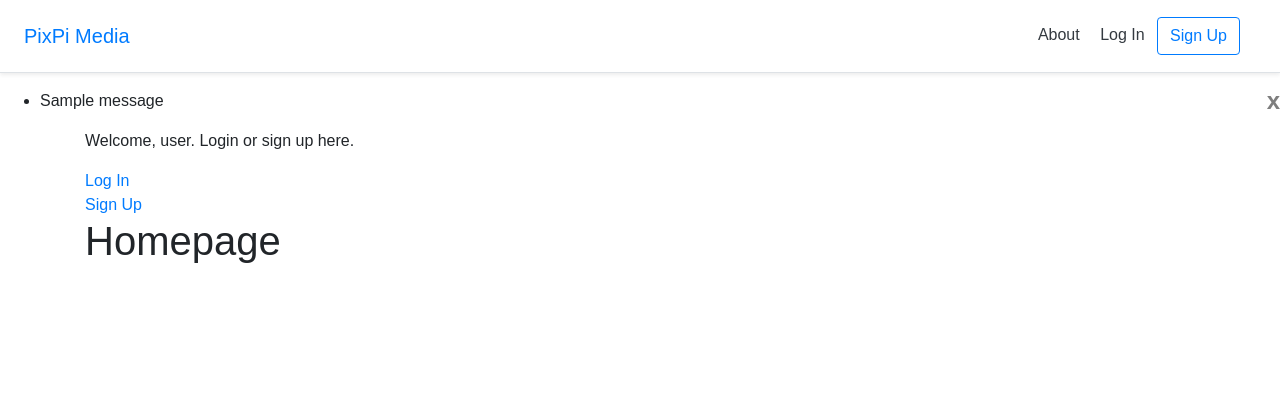
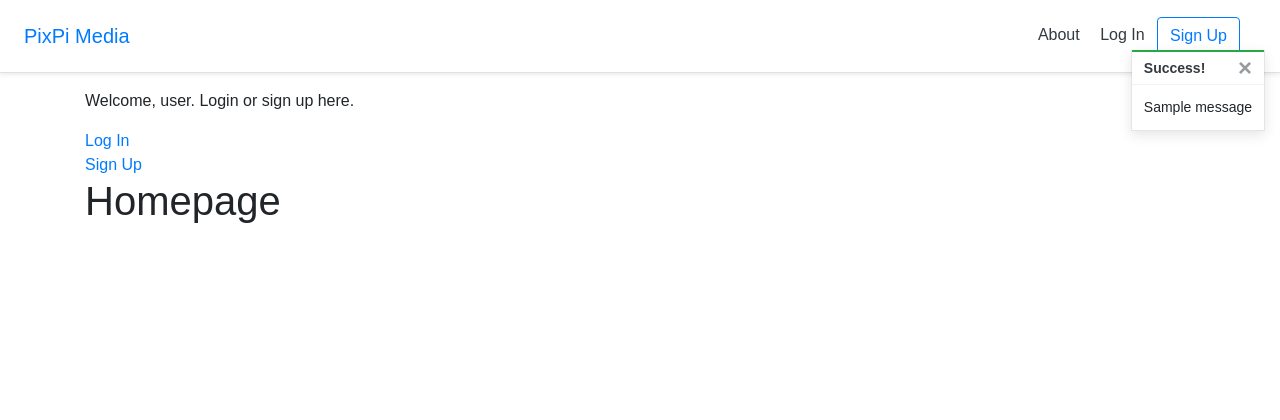
Before and after one commit to SPH73/esse-app, a Django app: page / in a window 1280 px wide. Shown: the top 420 px of the page. Run offline with Django 3.2, Linux system fonts and the light colour scheme; tables that the repository leaves empty hold one stand-in row (values such as "Sample post"); one stand-in notice (Sample message) is shown; parts of the project's set-up code (start-up, migrations or seed data) failed here and were passed over; some libraries are stand-ins or nearby versions; some web fonts are replaced.

Commit message:
added bootstrap toasts

```diff
--- a/static/css/base.css
+++ b/static/css/base.css
@@ -10,6 +10,23 @@ body {
     overscroll-behavior: none;
 }
 
+/* messages with bootstrap toasts */
+/* credit CI - Boutique Ado project */
+.message-container {
+    position: fixed;
+    top: 50px;
+    right: 15px;
+    z-index: 100;
+}
+
+.custom-toast {
+    overflow: visible;
+}
+
+.toast-capper {
+    height: 2px;
+}
+
 /* Footer */
 footer {
     text-align: center;
--- a/templates/_base.html
+++ b/templates/_base.html
@@ -70,14 +70,21 @@
 
     {% if messages %}
     <div class="message-container">
-        <ul class="messages">
-            {% for message in messages %}
-            <li class="{{ message.tags }}">
-                {{ message|safe }}
-                <a href="#" class="close">x</a>
-            </li>
-            {% endfor %}
-        </ul>
+
+        {% for message in messages %}
+        {% with message.level as level %}
+        {% if level == 40 %}
+        {% include 'includes/toasts/toast_error.html' %}
+        {% elif level == 30 %}
+        {% include 'includes/toasts/toast_warning.html' %}
+        {% elif level == 25 %}
+        {% include 'includes/toasts/toast_success.html' %}
+        {% else %}
+        {% include 'includes/toasts/toast_info.html' %}
+        {% endif %}
+        {% endwith %}
+        {% endfor %}
+
     </div>
     {% endif %}
 
@@ -90,6 +97,9 @@
     </div>
 
     {% block postloadjs %}
+    <script type="text/javascript">
+        $('.toast').toast('show');
+    </script>
     {% endblock %}
 
     <footer>
--- /dev/null
+++ b/templates/includes/toasts/toast_success.html
@@ -0,0 +1,13 @@
+<!-- credit CI - Boutique Ado project -->
+<div class="toast custom-toast rounded-0 border-top-0" data-autohide="false">
+    <div class="arrow-up arrow-success"></div>
+    <div class="w-100 toast-capper bg-success"></div>
+    <div class="toast-header bg-white text-dark">
+        <strong class="mr-auto">Success!</strong>
+        <button type="button" class="close text-dark" data-dismiss="toast" aria-label="Close"><span
+                aria-hidden="true">&times;</span></button>
+    </div>
+    <div class="toast-body bg-white">
+        {{ message|safe }}
+    </div>
+</div>
```
Also changed, not shown: templates/includes/toasts/toast_error.html (added, +13 -0 lines), templates/includes/toasts/toast_info.html (added, +13 -0 lines), templates/includes/toasts/toast_warning.html (added, +13 -0 lines).
